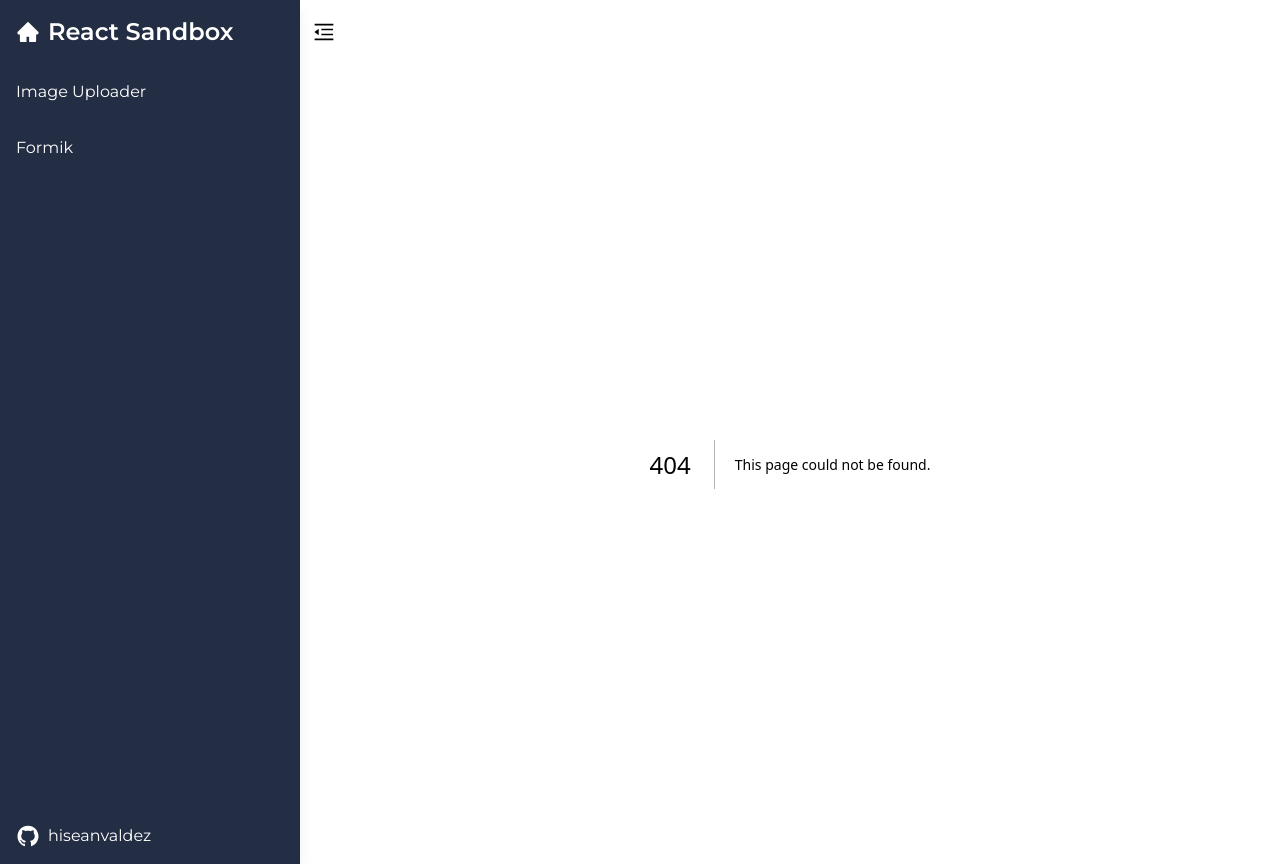
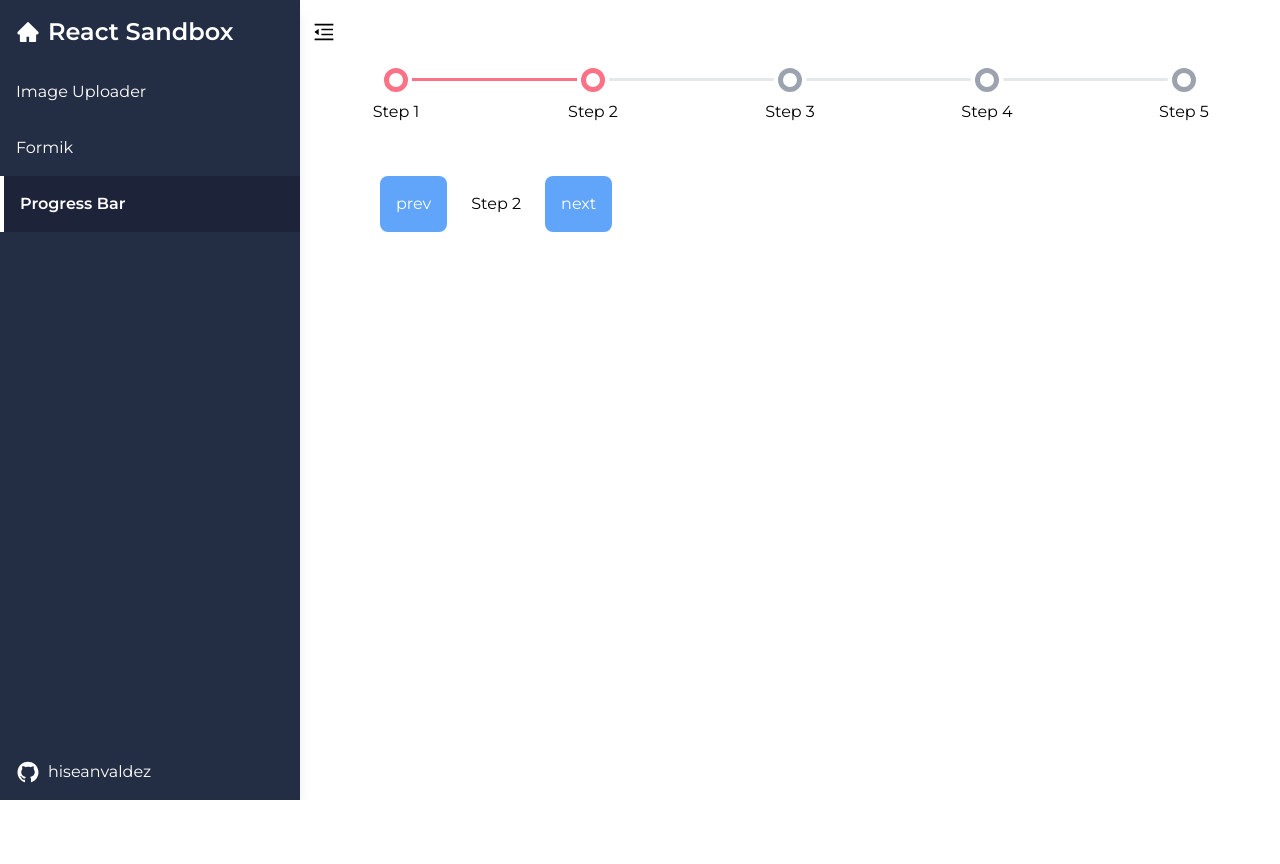
Before and after one commit to hiseanvaldez/ReactSandbox, a Next.js app: page /progressbar in a window 1280 px wide. Before the commit this address had no page. After the commit the page ends 800 px from the top, so only its background shows below. Built offline with nearby package versions, Linux system fonts and the light colour scheme.

Commit message:
Add segmented progress bar.

```diff
--- /dev/null
+++ b/app/components/ProgressBar.jsx
@@ -0,0 +1,37 @@
+const SegmentedProgressBar = ({ steps, currentStep }) => {
+  return (
+    <div className="flex flex-col ">
+      <div className="flex">
+        {steps.map((step, idx) => {
+          const isNotLast = idx !== steps.length - 1;
+
+          return (
+            <div key={idx} className={`flex ${isNotLast && "w-full"}`}>
+              <div className="relative m-1 flex w-min flex-col items-center">
+                <div
+                  className={`h-6 w-6 rounded-full border-[5px] transition-all duration-1000 ${
+                    idx <= currentStep ? "border-rose-400" : "border-gray-400"
+                  }`}
+                />
+                <div className="absolute top-8 whitespace-nowrap">{step}</div>
+              </div>
+              {isNotLast && (
+                <div className="mt-[14px] flex h-[3px] w-full rounded bg-gray-200">
+                  <div
+                    className="h-[3px] bg-rose-400"
+                    style={{
+                      width: idx < currentStep ? "100%" : "0",
+                      transition: "width 1s ease-in-out",
+                    }}
+                  ></div>
+                </div>
+              )}
+            </div>
+          );
+        })}
+      </div>
+    </div>
+  );
+};
+
+export default SegmentedProgressBar;
--- a/app/components/sidebar/Sidebar.jsx
+++ b/app/components/sidebar/Sidebar.jsx
@@ -17,6 +17,10 @@ const items = [
   {
     title: "Formik",
     route: "/formik",
+  },
+  {
+    title: "Progress Bar",
+    route: "/progressbar",
   },
 ];
 
--- /dev/null
+++ b/app/progressbar/page.jsx
@@ -0,0 +1,35 @@
+"use client";
+
+import { useState } from "react";
+import Button from "../components/Button";
+import Container from "../components/Container";
+import ProgressBar from "../components/ProgressBar";
+
+const ProgressBarTest = () => {
+  const steps = ["Step 1", "Step 2", "Step 3", "Step 4", "Step 5"];
+
+  const [currentStep, setCurrentStep] = useState(1);
+
+  return (
+    <Container>
+      <ProgressBar steps={steps} currentStep={currentStep} />
+      <div className="mt-20 flex items-center gap-6">
+        <Button
+          label="prev"
+          onClick={() => setCurrentStep((step) => (step > 0 ? step - 1 : step))}
+        />
+        Step {currentStep + 1}
+        <Button
+          label="next"
+          onClick={() =>
+            setCurrentStep((step) =>
+              step < steps.length - 1 ? step + 1 : step
+            )
+          }
+        />
+      </div>
+    </Container>
+  );
+};
+
+export default ProgressBarTest;
```
